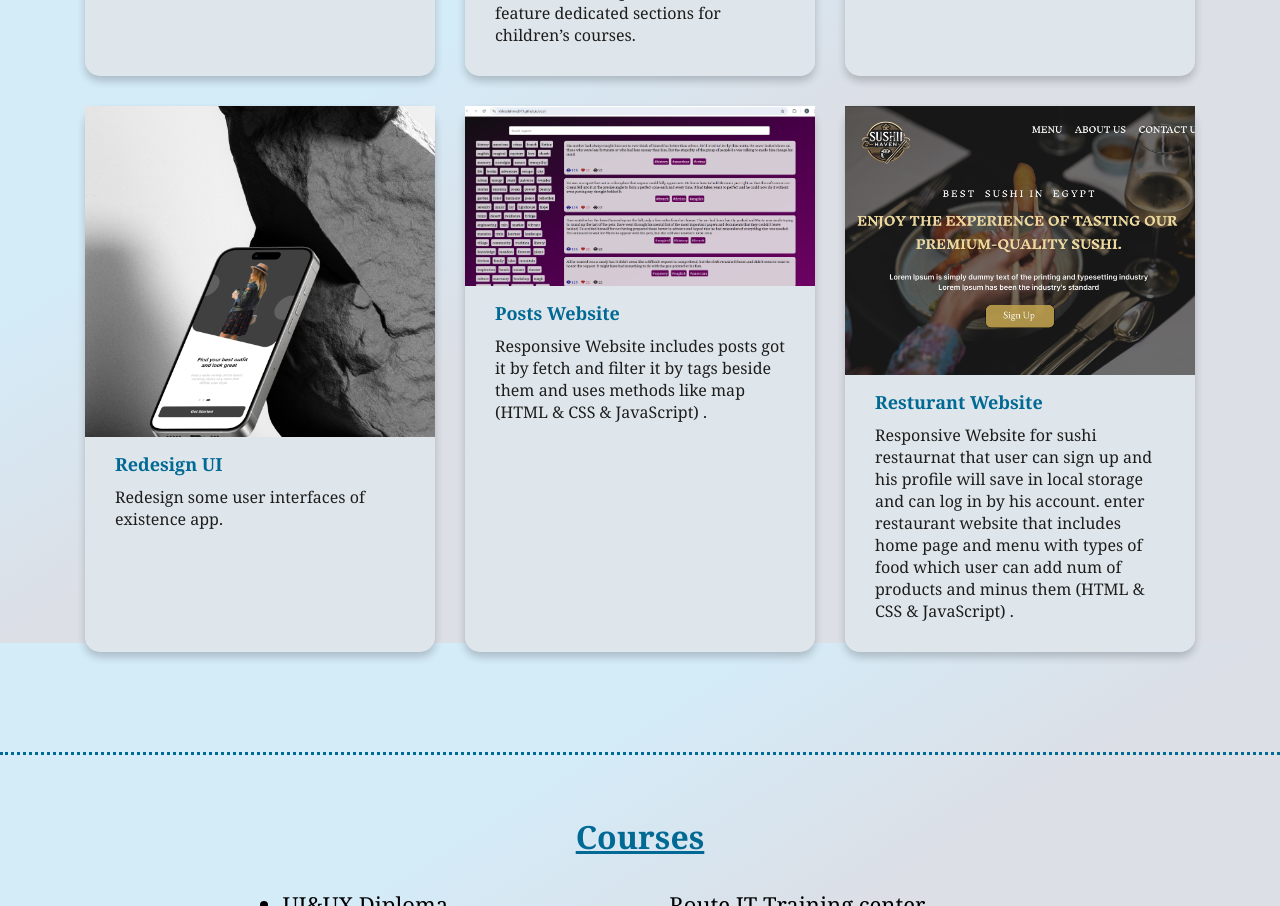
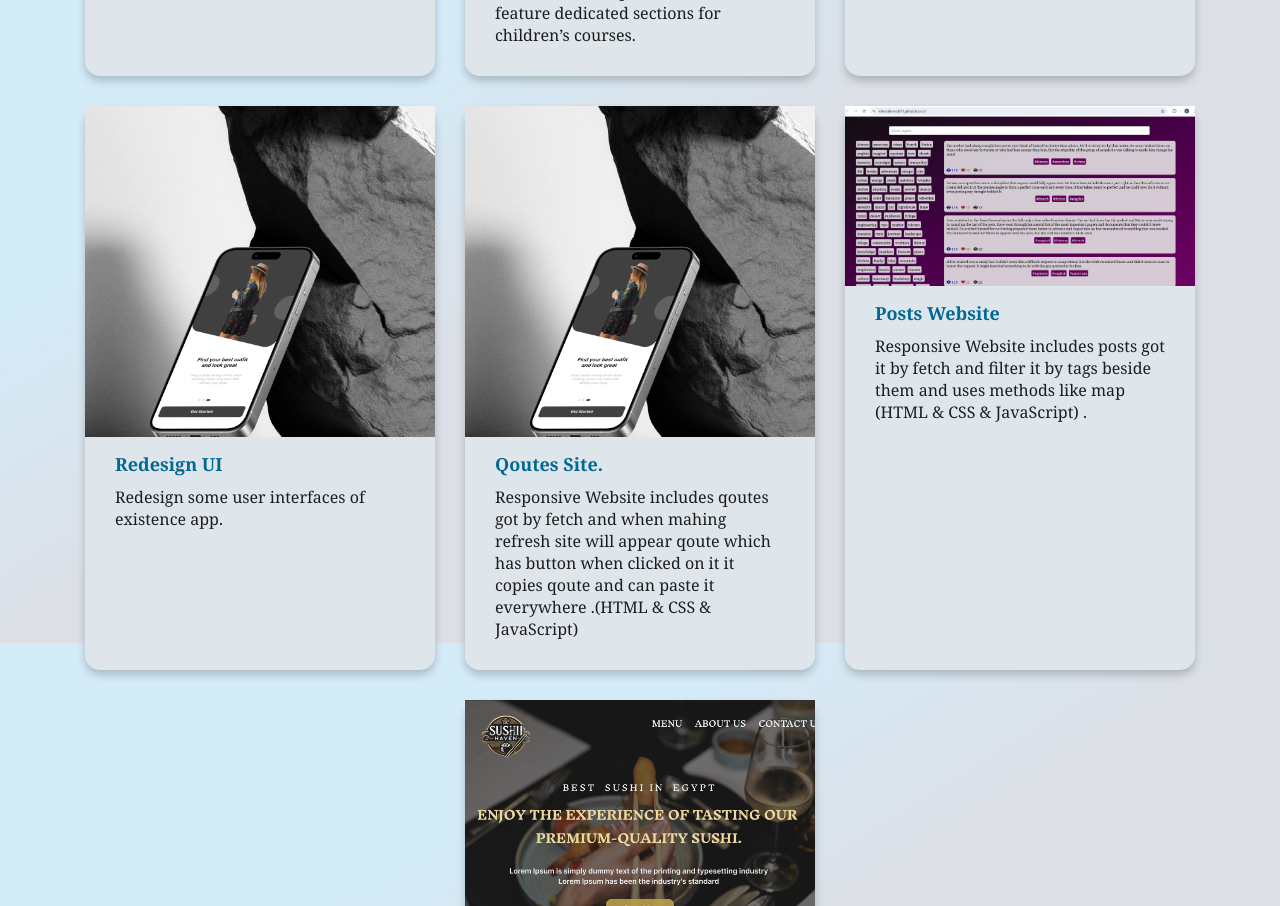
Before and after one commit to KhloodAhmed071/Portfolio, a plain HTML site: page index.html in a window 1280 px wide. Shown: the part 1757-2663 px from the top of the page. Drawn offline with Linux system fonts and the light colour scheme.

Commit message:
Update index.html

```diff
--- a/index.html
+++ b/index.html
@@ -114,6 +114,16 @@
             </div>
         </div>
 
+<div class="card">
+            <img src="./mockuuups-free-rock-iphone-15-pro-mockup 1.png" alt="Avatar" style="width:100%">
+            <div class="container">
+                <a href="https://khloodahmed071.github.io/Qoutes/" target="_blank">
+                    <h4><b>Qoutes Site.</b></h4>
+                    <p>Responsive Website includes qoutes got by fetch and when mahing refresh site will appear qoute which has button when clicked on it
+                        it copies qoute and can paste it everywhere .(HTML & CSS & JavaScript)</p>
+                </a>
+            </div>
+        </div>
 
         <div class="card">
             <img src="./Screenshot 2024-11-18 180815.png" alt="Avatar" style="width:100%">
```
